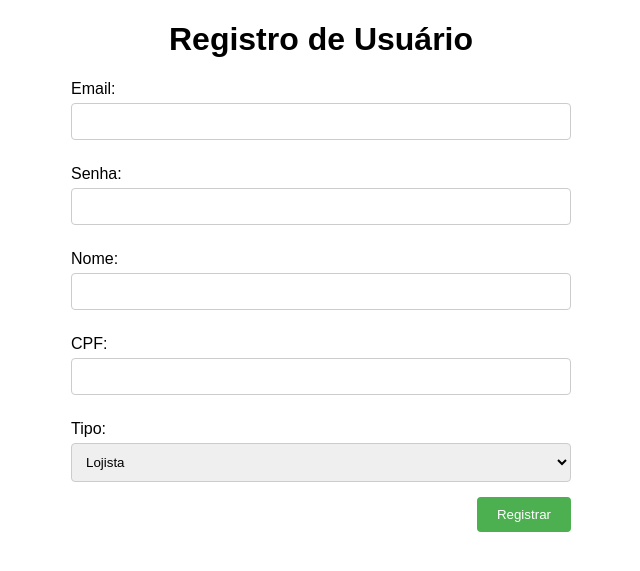
After one commit to felipmateus/desafio_backend, a Flask app: template templates/register/index.html in a window 1280 px wide. The commit adds this page. Shown: the top 571 px of the page, without its empty margins (319-959 px from the left). Run offline with Flask 3, Linux system fonts and the light colour scheme; the template is opened without the code that fills it, so the values that code supplies are empty.

Commit message:
add render html and css in route register

```diff
--- a/controller/user.py
+++ b/controller/user.py
@@ -35,8 +35,11 @@ class User(Resource):
 
 
 class UserRegister(Resource):
+
+    def get(self):
+        return make_response(render_template("register/index.html"))
+
     def post(self):
-
         atributos = reqparse.RequestParser()
         atributos.add_argument('email', type=str, required=True, help=("The field 'email' cannot be left blank"))
         atributos.add_argument('password', type=str, required=True, help=("The field 'keyword' cannot be left blank"))
--- /dev/null
+++ b/static/register/style.css
@@ -0,0 +1,44 @@
+body {
+    font-family: Arial, sans-serif;
+  }
+
+  h1 {
+    text-align: center;
+  }
+
+  form {
+    margin: 0 auto;
+    max-width: 500px;
+  }
+
+  label {
+    display: block;
+    margin-top: 10px;
+  }
+
+  input[type="email"],
+  input[type="password"],
+  input[type="text"],
+  select {
+    width: 100%;
+    padding: 10px;
+    margin-top: 5px;
+    margin-bottom: 15px;
+    border: 1px solid #ccc;
+    border-radius: 4px;
+    box-sizing: border-box;
+  }
+
+  button[type="submit"] {
+    background-color: #4CAF50;
+    color: white;
+    padding: 10px 20px;
+    border: none;
+    border-radius: 4px;
+    cursor: pointer;
+    float: right;
+  }
+
+  button[type="submit"]:hover {
+    background-color: #45a049;
+  }
--- a/templates/home/index.html
+++ b/templates/home/index.html
@@ -2,12 +2,12 @@
 <html>
 <head>
 	<title>Minha Página Inicial</title>
-	<link rel="stylesheet" type="text/css" href="{{ url_for('static', filename='style.css') }}">
+	<link rel="stylesheet" type="text/css" href="{{ url_for('static', filename='home/style.css') }}">
 </head>
 <body>
 	<header>
 		<h1>Bem-vindo à minha página inicial</h1>
-		<a href="#" class="register-button">Registre-se</a>
+		<a href="../cadastro" class="register-button">Registre-se</a>
 	</header>
 
 	<main>
--- /dev/null
+++ b/templates/register/index.html
@@ -0,0 +1,39 @@
+<!DOCTYPE html>
+<html>
+  <head>
+    <title>Registro de Usuário</title>
+    <link rel="stylesheet" href="{{ url_for('static', filename='register/style.css') }}">
+  </head>
+  <body>
+    <div class="form-wrapper">
+      <h1 class="form-title">Registro de Usuário</h1>
+      <form action="/cadastro" method="post">
+
+        <div class="form-group">
+          <label for="email" class="form-label"><i class="fa fa-envelope"></i> Email:</label>
+          <input type="email" id="email" name="email" class="form-input" required>
+        </div>
+        <div class="form-group">
+          <label for="password" class="form-label"><i class="fa fa-lock"></i> Senha:</label>
+          <input type="password" id="password" name="password" class="form-input" required>
+        </div>
+        <div class="form-group">
+          <label for="name" class="form-label"><i class="fa fa-user"></i> Nome:</label>
+          <input type="text" id="name" name="name" class="form-input" required>
+        </div>
+        <div class="form-group">
+          <label for="cpf" class="form-label"><i class="fa fa-id-card"></i> CPF:</label>
+          <input type="text" id="cpf" name="cpf" class="form-input" required>
+        </div>
+        <div class="form-group">
+          <label for="type" class="form-label"><i class="fa fa-users"></i> Tipo:</label>
+          <select id="type" name="type" class="form-input" required>
+            <option value="admin">Lojista</option>
+            <option value="user">Comum</option>
+          </select>
+        </div>
+        <button type="submit" class="form-button">Registrar</button>
+      </form>
+    </div>
+  </body>
+</html>
```
Also changed, not shown: static/home/style.css (renamed from static/style.css).
